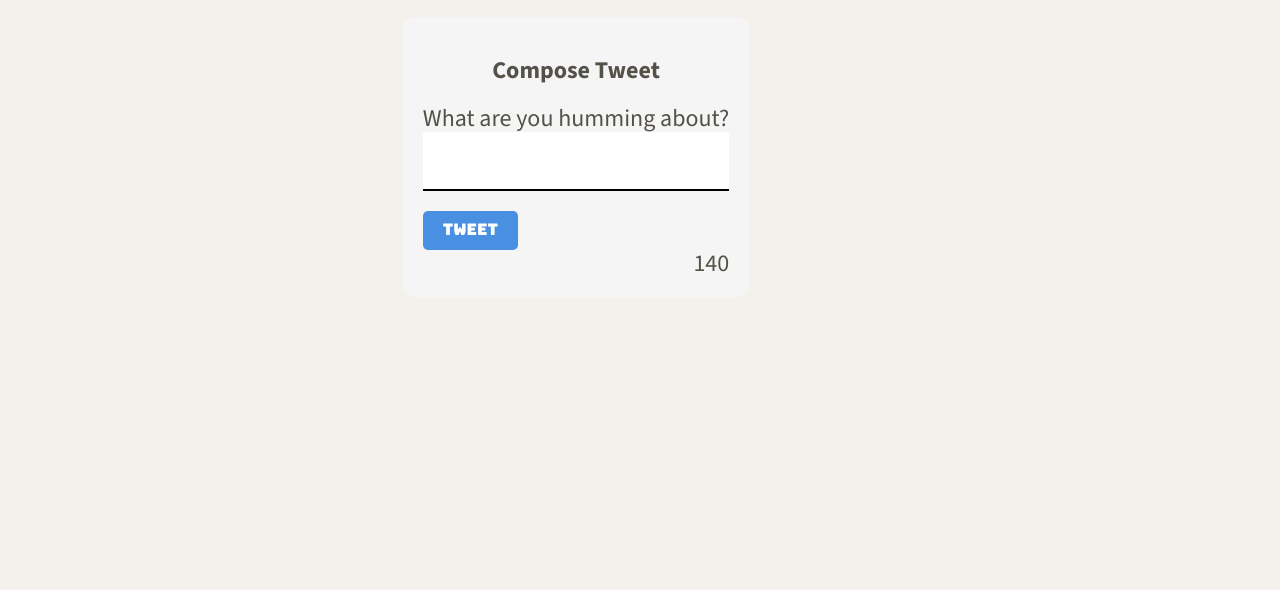
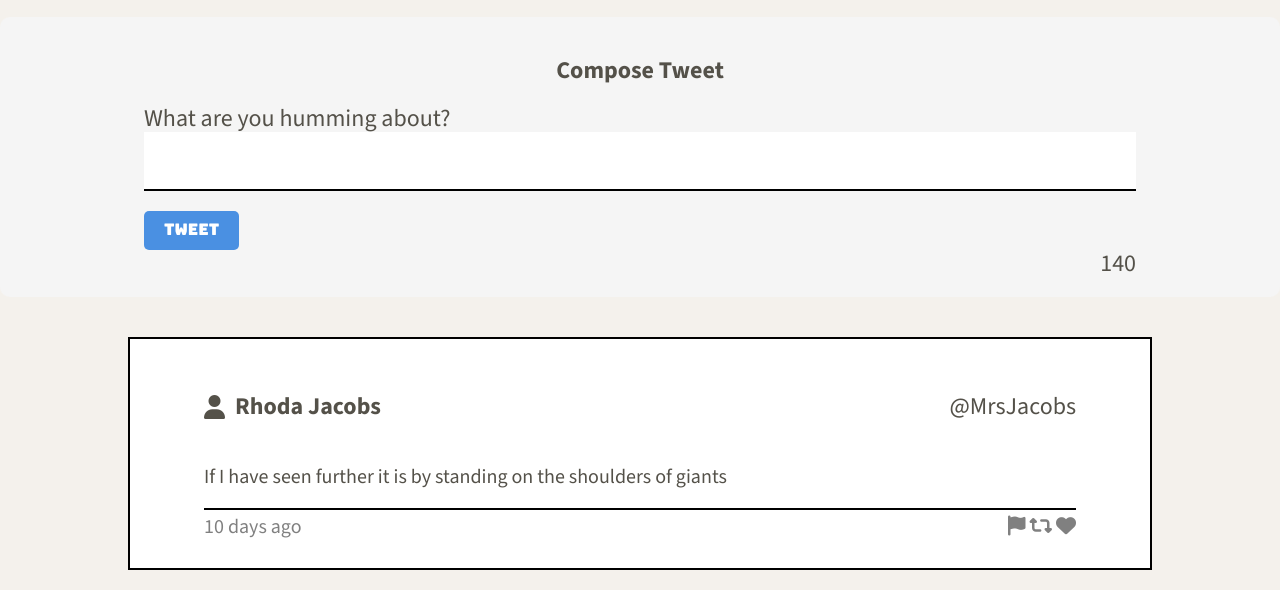
Before and after one commit to Islander333/tweeter, a website: page public/index.html in a window 1280 px wide. Shown: the part 514-1104 px from the top of the page. Before the commit the page ends 831 px from the top, so only its background shows below. Drawn offline with nearby package versions, Linux system fonts and the light colour scheme.

Commit message:
finished css styling for hardcoded tweet section, added divs to tweets html

```diff
--- a/public/index.html
+++ b/public/index.html
@@ -18,6 +18,7 @@
     <link rel="stylesheet" href="/styles/nav.css" type="text/css" />
     <link rel="stylesheet" href="/styles/header.css" type="text/css" />
     <link rel="stylesheet" href="/styles/new-tweet.css" type="text/css" />
+    <link rel="stylesheet" href="/styles/tweets.css" type="text/css" />
     <!-- External JS -->
     <script src="https://ajax.googleapis.com/ajax/libs/jquery/3.4.1/jquery.min.js"></script>
 
@@ -61,6 +62,30 @@
           </div>
         </form>
       </section>
+
+      <!-- new section for tweet container-->
+      <section class="tweets-container">
+        <article class="tweet">
+          <div class="tweets-header">
+            <div class="tweets-header-left">
+              <i class="fa-solid fa-user"></i>
+            <h3>Rhoda Jacobs</h3>
+            </div>
+            <span>@MrsJacobs</span>
+          </div>
+          <div class="tweet-content">
+            <p> If I have seen further it is by standing on the shoulders of giants</p>
+          </div>
+          <footer>
+            <span>10 days ago</span>
+            <div class="tweet-actions">
+              <i class="fa-solid fa-flag"></i>
+              <i class="fa-solid fa-retweet"></i>
+              <i class="fa-solid fa-heart"></i>
+            </div>
+          </footer>
+        </article>
+      </section>
     </main>
   </body>
 </html>
--- a/public/styles/layout.css
+++ b/public/styles/layout.css
@@ -27,9 +27,10 @@ body {
  */
 
  main {
-  width: 90%;
+  width: 100%;
   display: flex;
   justify-content: center;
   align-items: center;
+  flex-direction: column;
   background-color:#f4f1ec;
  }
--- a/public/styles/new-tweet.css
+++ b/public/styles/new-tweet.css
@@ -1,4 +1,5 @@
 .new-tweet {
+  width: 100%;
   display: flex;
   flex-direction: column;
   justify-content: center;
@@ -15,6 +16,7 @@
 }
 
 .new-tweet form {
+  width: 80%;
   display: flex;
   flex-direction: column;
 }
--- /dev/null
+++ b/public/styles/tweets.css
@@ -0,0 +1,63 @@
+.tweets-container {
+  width: 80%;
+  margin-top: 20px;
+  display: flex;
+  flex-direction: column;
+  align-items: center;
+  background-color: white;
+  padding: 20px;
+  border: 2px solid;
+  border-color: black;
+  margin-bottom: 20px;
+  transition: box-shadow 0.3s ease-in-out;
+}
+
+.tweets-container:hover {
+  box-shadow: 4px 8px 8px rgb(41, 36, 36);
+}
+
+.tweet {
+  width: 90%;
+  background-color: white;
+  padding: 5px;
+  margin: 5px;
+}
+
+.tweets-header {
+  display: flex;
+  align-items: center;
+  justify-content: space-between;
+  gap: 10px;
+}
+
+.tweets-header-left {
+  display: flex;
+  align-items: center;
+  gap: 10px;
+}
+
+.tweets-header h3 {
+  font-size: 24px;
+}
+
+.tweet .tweet-content {
+  font-size: 20px;
+  border-bottom: 2px solid black;
+}
+
+.tweet footer {
+  padding-top: 5px;
+  display: flex;
+  justify-content: space-between;
+  align-items: center;
+  font-size: 20px;
+  color: gray;
+}
+
+.tweet-actions i {
+  cursor: pointer;
+}
+
+.tweet-actions i:hover {
+  color: rgb(220, 168, 11);
+}
--- a/server/data-files/initial-tweets.json
+++ b/server/data-files/initial-tweets.json
@@ -8,7 +8,7 @@
     "content": {
       "text": "If I have seen further it is by standing on the shoulders of giants"
     },
-    "created_at": 1720291707117
+    "created_at": 1720362070860
   },
   {
     "user": {
@@ -19,6 +19,6 @@
     "content": {
       "text": "Je pense , donc je suis"
     },
-    "created_at": 1720378107117
+    "created_at": 1720448470860
   }
 ]
```
